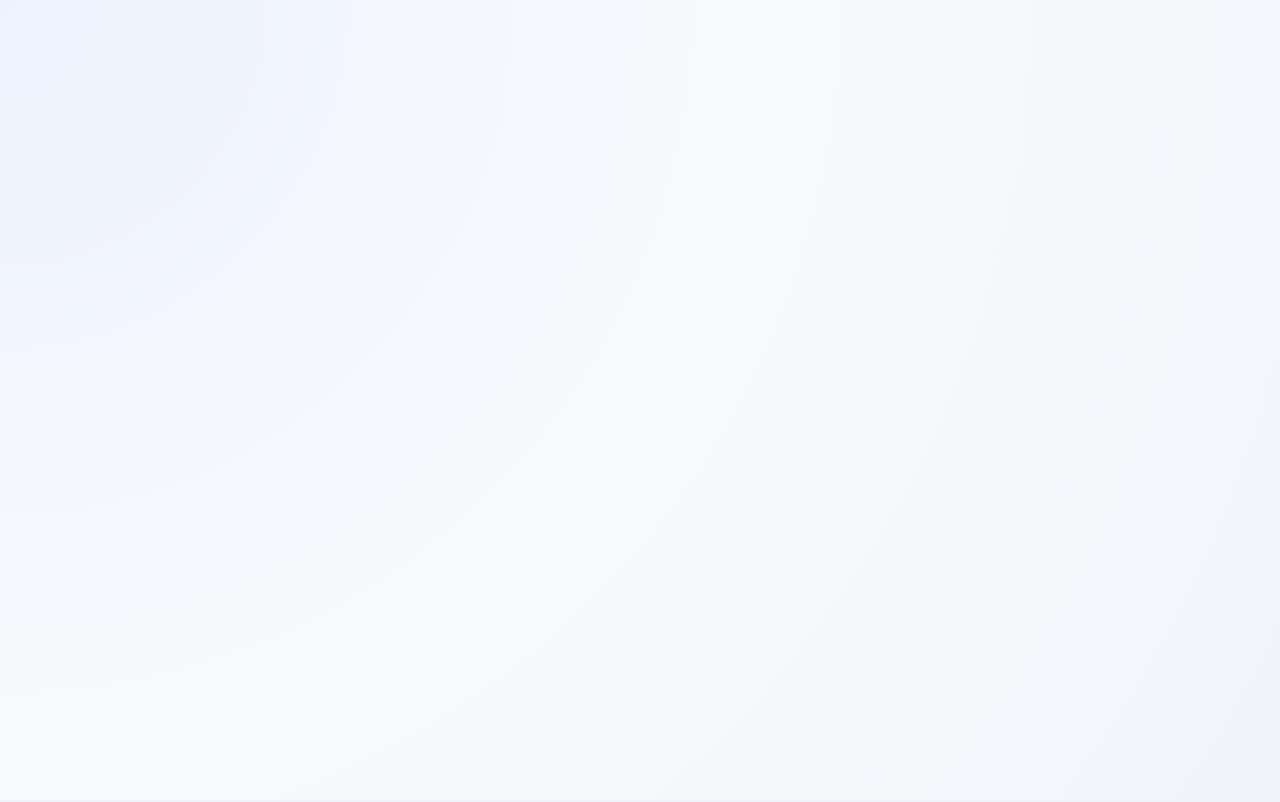
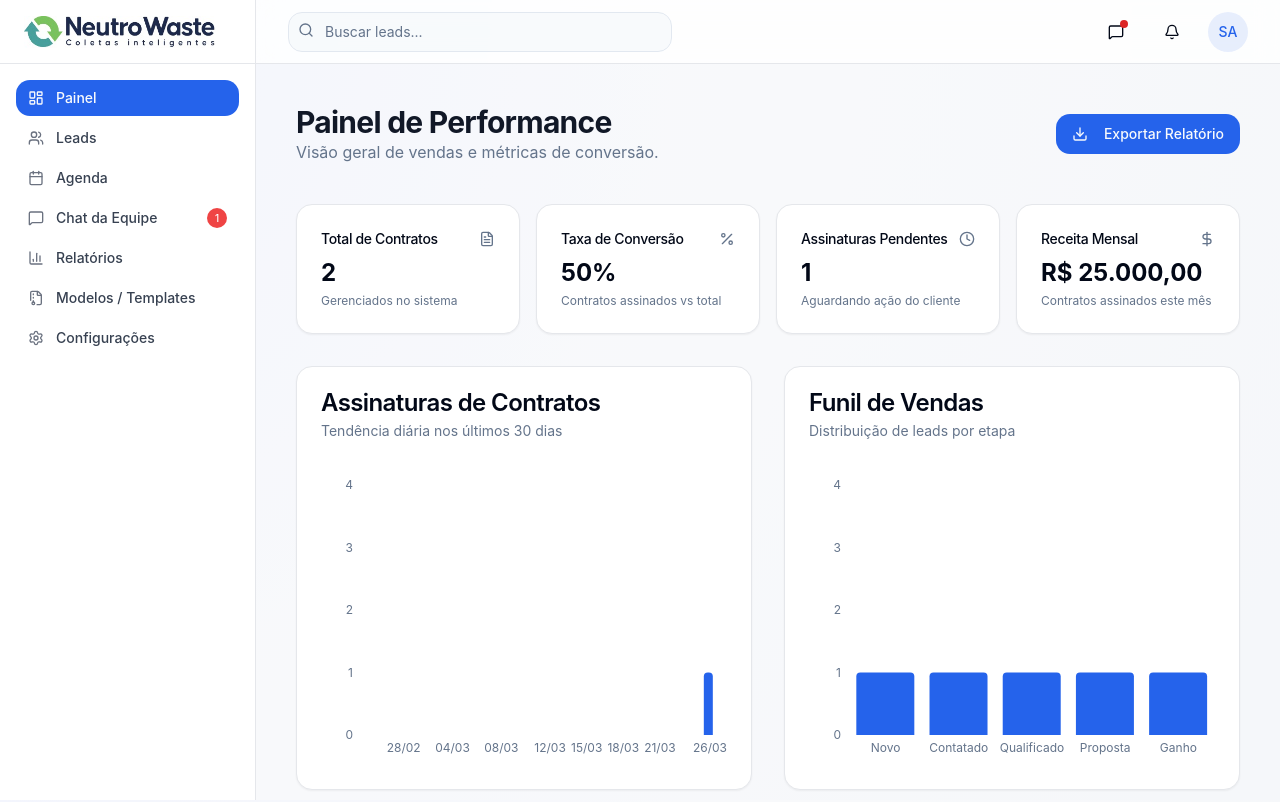
Before and after one commit to neutrowaste/crm_neutrowaste, a React (Vite) app: page /dashboard in a window 1280 px wide. Before the commit this address had no page. Shown: the top 802 px of the page. Built offline with nearby package versions, Linux system fonts and the light colour scheme; sample sign-in values are in the browser's storage.

Commit message:
feat: Implement Sales Performance Dashboard and notifications

```diff
--- a/src/App.tsx
+++ b/src/App.tsx
@@ -1,4 +1,4 @@
-import { BrowserRouter, Route, Routes } from 'react-router-dom'
+import { BrowserRouter, Route, Routes, Navigate } from 'react-router-dom'
 import { Layout } from '@/components/Layout'
 import Index from '@/pages/Index'
 import Leads from '@/pages/Leads'
@@ -61,7 +61,11 @@ function App() {
                             </ProtectedRoute>
                           }
                         >
-                          <Route index element={<Index />} />
+                          <Route
+                            index
+                            element={<Navigate to="/dashboard" replace />}
+                          />
+                          <Route path="dashboard" element={<Index />} />
                           <Route path="leads" element={<Leads />} />
                           <Route path="leads/new" element={<NewLead />} />
                           <Route path="leads/edit/:id" element={<EditLead />} />
--- a/src/components/Header.tsx
+++ b/src/components/Header.tsx
@@ -13,7 +13,7 @@ import { Popover, PopoverContent, PopoverTrigger } from './ui/popover'
 import { useAuth } from '@/contexts/AuthContext'
 import { useLeads } from '@/contexts/LeadsContext'
 import { useChat } from '@/contexts/ChatContext'
-import { format } from 'date-fns'
+import { formatDistanceToNow } from 'date-fns'
 import { ptBR } from 'date-fns/locale'
 import { Link } from 'react-router-dom'
 
@@ -58,7 +58,9 @@ export function Header() {
             <Button variant="ghost" size="icon" className="relative">
               <Bell className="h-5 w-5" />
               {systemUnreadCount > 0 && (
-                <span className="absolute right-2.5 top-2.5 h-2 w-2 rounded-full bg-red-600" />
+                <span className="absolute right-1 top-1 flex h-4 w-4 items-center justify-center rounded-full bg-red-600 text-[10px] text-white">
+                  {systemUnreadCount}
+                </span>
               )}
             </Button>
           </PopoverTrigger>
@@ -75,9 +77,14 @@ export function Header() {
                     key={n.id}
                     className="flex flex-col gap-1 text-sm border-b pb-2 last:border-0 last:pb-0"
                   >
-                    <p className="font-medium">{n.message}</p>
+                    <p
+                      className={`text-sm ${!n.read ? 'font-semibold text-gray-900' : 'font-medium text-gray-700'}`}
+                    >
+                      {n.message}
+                    </p>
                     <span className="text-xs text-muted-foreground">
-                      {format(new Date(n.createdAt), "dd MMM 'às' HH:mm", {
+                      {formatDistanceToNow(new Date(n.createdAt), {
+                        addSuffix: true,
                         locale: ptBR,
                       })}
                     </span>
--- a/src/components/Sidebar.tsx
+++ b/src/components/Sidebar.tsx
@@ -20,7 +20,7 @@ import logoImg from '../assets/neutrowaste-0b9d5.jpg'
 
 const getNavigation = (role: string) => {
   const baseNav = [
-    { name: 'Painel', href: '/', icon: LayoutDashboard },
+    { name: 'Painel', href: '/dashboard', icon: LayoutDashboard },
     { name: 'Leads', href: '/leads', icon: Users },
     { name: 'Agenda', href: '/calendar', icon: Calendar },
     { name: 'Chat da Equipe', href: '/chat', icon: MessageSquare },
@@ -77,7 +77,7 @@ export function Sidebar() {
         )}
       >
         <div className="flex h-16 shrink-0 items-center px-6 border-b">
-          <Link to="/" className="flex items-center gap-2">
+          <Link to="/dashboard" className="flex items-center gap-2">
             <img
               src={logoImg}
               alt="Neutrowaste Logo"
@@ -90,7 +90,8 @@ export function Sidebar() {
           {navigation.map((item) => {
             const isActive =
               location.pathname === item.href ||
-              (item.href !== '/' && location.pathname.startsWith(item.href))
+              (item.href !== '/dashboard' &&
+                location.pathname.startsWith(item.href))
             const Icon = item.icon
             const isChat = item.href === '/chat'
 
--- /dev/null
+++ b/src/components/dashboard/ContractsChart.tsx
@@ -0,0 +1,84 @@
+import { useContracts } from '@/contexts/ContractsContext'
+import { useMemo } from 'react'
+import {
+  Card,
+  CardContent,
+  CardHeader,
+  CardTitle,
+  CardDescription,
+} from '@/components/ui/card'
+import {
+  ChartContainer,
+  ChartTooltip,
+  ChartTooltipContent,
+} from '@/components/ui/chart'
+import { BarChart, Bar, XAxis, YAxis, ResponsiveContainer } from 'recharts'
+import { format, subDays, isSameDay } from 'date-fns'
+
+export function ContractsChart() {
+  const { contracts } = useContracts()
+
+  const data = useMemo(() => {
+    const days = []
+    for (let i = 29; i >= 0; i--) {
+      days.push(subDays(new Date(), i))
+    }
+
+    return days.map((day) => {
+      const signedThatDay = contracts.filter(
+        (c) =>
+          c.status === 'Signed' &&
+          c.updatedAt &&
+          isSameDay(new Date(c.updatedAt), day),
+      ).length
+
+      return {
+        date: format(day, 'dd/MM'),
+        value: signedThatDay,
+      }
+    })
+  }, [contracts])
+
+  return (
+    <Card>
+      <CardHeader>
+        <CardTitle>Assinaturas de Contratos</CardTitle>
+        <CardDescription>Tendência diária nos últimos 30 dias</CardDescription>
+      </CardHeader>
+      <CardContent>
+        <ChartContainer
+          config={{
+            value: { label: 'Assinaturas', color: 'hsl(var(--primary))' },
+          }}
+          className="h-[300px]"
+        >
+          <ResponsiveContainer width="100%" height="100%">
+            <BarChart
+              data={data}
+              margin={{ top: 20, right: 0, left: -20, bottom: 0 }}
+            >
+              <XAxis
+                dataKey="date"
+                fontSize={12}
+                tickLine={false}
+                axisLine={false}
+              />
+              <YAxis
+                fontSize={12}
+                tickLine={false}
+                axisLine={false}
+                allowDecimals={false}
+              />
+              <ChartTooltip content={<ChartTooltipContent />} />
+              <Bar
+                dataKey="value"
+                fill="var(--color-value)"
+                radius={[4, 4, 0, 0]}
+              />
+            </BarChart>
+          </ResponsiveContainer>
+        </ChartContainer>
+      </CardContent>
+    </Card>
+  )
+}
--- a/src/components/dashboard/Metrics.tsx
+++ b/src/components/dashboard/Metrics.tsx
@@ -1,54 +1,69 @@
 import { Card, CardContent, CardHeader, CardTitle } from '@/components/ui/card'
 import { useLeads } from '@/contexts/LeadsContext'
-import { Users, Target, TrendingUp, DollarSign } from 'lucide-react'
+import { useContracts } from '@/contexts/ContractsContext'
+import { FileText, Percent, Clock, DollarSign } from 'lucide-react'
 
 export function Metrics() {
   const { leads } = useLeads()
+  const { contracts } = useContracts()
 
-  const totalLeads = leads.length
+  const totalContracts = contracts.length
 
-  const openLeads = leads.filter((l) =>
-    ['Novo', 'Contatado'].includes(l.status),
+  const signedContracts = contracts.filter((c) => c.status === 'Signed').length
+
+  const conversionRate =
+    totalContracts > 0
+      ? Math.round((signedContracts / totalContracts) * 100)
+      : 0
+
+  const pendingSignatures = contracts.filter(
+    (c) => c.status === 'Sent for Signature',
   ).length
 
-  const inProgress = leads.filter((l) =>
-    ['Qualificado', 'Proposta'].includes(l.status),
-  ).length
+  const currentMonth = new Date().getMonth()
+  const currentYear = new Date().getFullYear()
 
-  const wonLeads = leads.filter((l) => l.status === 'Ganho').length
-
-  const conversionRate = totalLeads
-    ? Math.round((wonLeads / totalLeads) * 100)
-    : 0
+  const monthlyRevenue = contracts
+    .filter((c) => {
+      const d = new Date(c.updatedAt)
+      return (
+        c.status === 'Signed' &&
+        d.getMonth() === currentMonth &&
+        d.getFullYear() === currentYear
+      )
+    })
+    .reduce((sum, c) => {
+      const lead = leads.find((l) => l.id === c.leadId)
+      return sum + (lead?.value || 0)
+    }, 0)
 
   const metrics = [
     {
-      title: 'Total de Leads',
-      value: totalLeads.toString(),
-      icon: Users,
-      trend: '+12% em relação ao mês passado',
-      trendUp: true,
+      title: 'Total de Contratos',
+      value: totalContracts.toString(),
+      icon: FileText,
+      trend: 'Gerenciados no sistema',
     },
     {
-      title: 'Leads em Aberto',
-      value: openLeads.toString(),
-      icon: Target,
-      trend: 'Novos e contatados',
-      trendUp: true,
+      title: 'Taxa de Conversão',
+      value: `${conversionRate}%`,
+      icon: Percent,
+      trend: 'Contratos assinados vs total',
     },
     {
-      title: 'Negociações em Andamento',
-      value: inProgress.toString(),
-      icon: TrendingUp,
-      trend: 'Qualificados e com proposta',
-      trendUp: true,
+      title: 'Assinaturas Pendentes',
+      value: pendingSignatures.toString(),
+      icon: Clock,
+      trend: 'Aguardando ação do cliente',
     },
     {
-      title: 'Conversão (%)',
-      value: `${conversionRate}%`,
+      title: 'Receita Mensal',
+      value: new Intl.NumberFormat('pt-BR', {
+        style: 'currency',
+        currency: 'BRL',
+      }).format(monthlyRevenue),
       icon: DollarSign,
-      trend: 'Leads ganhos vs total',
-      trendUp: true,
+      trend: 'Contratos assinados este mês',
     },
   ]
 
--- a/src/contexts/ContractsContext.tsx
+++ b/src/contexts/ContractsContext.tsx
@@ -4,7 +4,10 @@ import {
   useState,
   useEffect,
   ReactNode,
+  useRef,
 } from 'react'
+import { useToast } from '@/hooks/use-toast'
+import { useLeads } from '@/contexts/LeadsContext'
 
 export type ContractStatus =
   | 'Draft'
@@ -68,9 +71,45 @@ export function ContractsProvider({ children }: { children: ReactNode }) {
     return saved ? JSON.parse(saved) : mockContracts
   })
 
+  const { toast } = useToast()
+  const { leads, addNotification } = useLeads()
+  const prevContractsRef = useRef<Contract[]>(contracts)
+
   useEffect(() => {
     localStorage.setItem('@neutrowaste:contracts', JSON.stringify(contracts))
+    prevContractsRef.current = contracts
   }, [contracts])
+
+  useEffect(() => {
+    const handleStorage = (e: StorageEvent) => {
+      if (e.key === '@neutrowaste:contracts' && e.newValue) {
+        try {
+          const newContracts: Contract[] = JSON.parse(e.newValue)
+          const signedNewly = newContracts.filter(
+            (c) =>
+              c.status === 'Signed' &&
+              prevContractsRef.current.find(
+                (pc) => pc.id === c.id && pc.status !== 'Signed',
+              ),
+          )
+
+          signedNewly.forEach((c) => {
+            const lead = leads.find((l) => l.id === c.leadId)
+            const clientName = lead ? lead.company : 'Cliente'
+            toast({
+              title: 'Contrato Assinado!',
+              description: `Sucesso: O contrato para ${clientName} foi assinado!`,
+            })
+          })
+
+          setContracts(newContracts)
+          prevContractsRef.current = newContracts
+        } catch (err) {}
+      }
+    }
+    window.addEventListener('storage', handleStorage)
+    return () => window.removeEventListener('storage', handleStorage)
+  }, [leads, toast])
 
   const addContract = (
     newContract: Omit<Contract, 'id' | 'createdAt' | 'updatedAt'>,
@@ -88,9 +127,21 @@ export function ContractsProvider({ children }: { children: ReactNode }) {
 
   const updateContractStatus = (id: string, status: ContractStatus) => {
     setContracts((prev) =>
-      prev.map((c) =>
-        c.id === id ? { ...c, status, updatedAt: new Date().toISOString() } : c,
-      ),
+      prev.map((c) => {
+        if (c.id === id) {
+          if (status === 'Signed' && c.status !== 'Signed') {
+            const lead = leads.find((l) => l.id === c.leadId)
+            const clientName = lead ? lead.company : 'Cliente'
+            toast({
+              title: 'Contrato Assinado!',
+              description: `Sucesso: O contrato para ${clientName} foi assinado!`,
+            })
+            addNotification(`Contrato "${c.name}" assinado por ${clientName}`)
+          }
+          return { ...c, status, updatedAt: new Date().toISOString() }
+        }
+        return c
+      }),
     )
   }
 
--- a/src/contexts/LeadsContext.tsx
+++ b/src/contexts/LeadsContext.tsx
@@ -37,6 +37,7 @@ interface LeadsContextType {
   updateLead: (id: string, lead: Partial<Lead>) => void
   removeLead: (id: string) => void
   markNotificationsAsRead: () => void
+  addNotification: (message: string) => void
 }
 
 const mockLeads: Lead[] = [
@@ -223,6 +224,7 @@ export function LeadsProvider({ children }: { children: ReactNode }) {
         updateLead,
         removeLead,
         markNotificationsAsRead,
+        addNotification,
       }}
     >
       {children}
--- a/src/pages/Index.tsx
+++ b/src/pages/Index.tsx
@@ -4,6 +4,7 @@ import { SalesFunnel } from '@/components/dashboard/SalesFunnel'
 import { TaskSchedule } from '@/components/dashboard/TaskSchedule'
 import { TeamPerformance } from '@/components/dashboard/TeamPerformance'
 import { PendingSignatures } from '@/components/dashboard/PendingSignatures'
+import { ContractsChart } from '@/components/dashboard/ContractsChart'
 import { Button } from '@/components/ui/button'
 import { Tabs, TabsContent, TabsList, TabsTrigger } from '@/components/ui/tabs'
 import { Download, Users } from 'lucide-react'
@@ -17,10 +18,10 @@ export default function Index() {
       <div className="flex flex-col gap-4 sm:flex-row sm:items-center sm:justify-between print:hidden">
         <div>
           <h1 className="text-3xl font-bold tracking-tight text-gray-900">
-            Painel
+            Painel de Performance
           </h1>
           <p className="text-muted-foreground">
-            Bem-vindo de volta! Aqui está o que está acontecendo com seus leads.
+            Visão geral de vendas e métricas de conversão.
           </p>
         </div>
         <Button onClick={() => window.print()}>
@@ -41,9 +42,14 @@ export default function Index() {
 
         <TabsContent value="geral" className="space-y-8">
           <Metrics />
+
+          <div className="grid grid-cols-1 gap-8 lg:grid-cols-2">
+            <ContractsChart />
+            <SalesFunnel />
+          </div>
+
           <div className="grid grid-cols-1 gap-8 lg:grid-cols-3">
-            <div className="lg:col-span-2 space-y-8">
-              <SalesFunnel />
+            <div className="lg:col-span-2">
               <InteractionHistory />
             </div>
             <div className="space-y-8 print:hidden">
--- a/src/pages/Login.tsx
+++ b/src/pages/Login.tsx
@@ -55,7 +55,7 @@ export default function Login() {
     setIsLoading(true)
     try {
       await login(data.email, data.password)
-      navigate('/')
+      navigate('/dashboard')
     } catch (error: any) {
       toast({
         variant: 'destructive',
--- a/src/pages/Register.tsx
+++ b/src/pages/Register.tsx
@@ -68,7 +68,7 @@ export default function Register() {
         title: 'Conta criada com sucesso!',
         description: 'Bem-vindo ao Neutrowaste CRM.',
       })
-      navigate('/')
+      navigate('/dashboard')
     } catch (error: any) {
       toast({
         variant: 'destructive',
```
Also changed, not shown: .skip.config.json.
